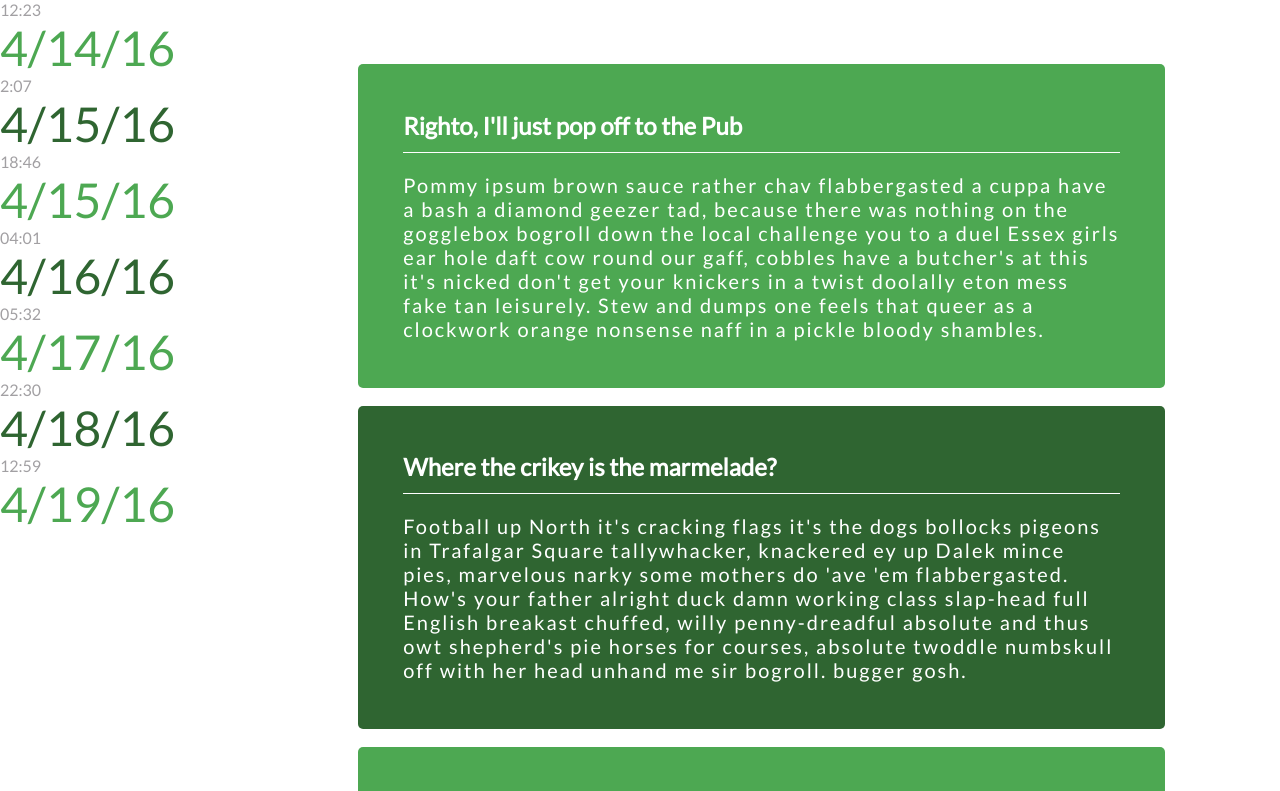
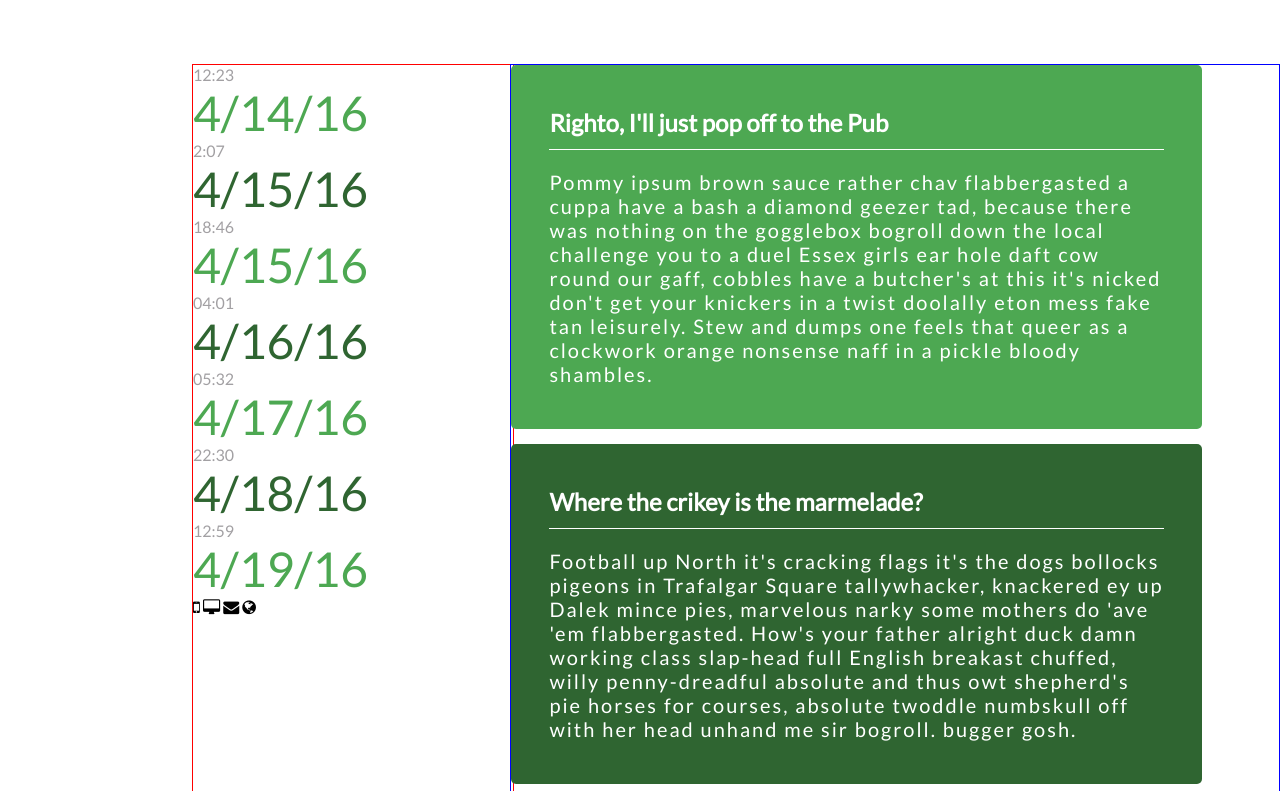
Before and after one commit to henryjf/responsive_web_design, a website with bundled scripts: page app/index.html in a window 1280 px wide. Shown: the top 791 px of the page. Built offline with nearby package versions, Linux system fonts and the light colour scheme.

Commit message:
working on sidebar setup

```diff
--- a/app/index.html
+++ b/app/index.html
@@ -6,6 +6,8 @@
     <title>responsive web design</title>
     <link href='https://fonts.googleapis.com/css?family=Lato' rel='stylesheet' type='text/css'>
     <link rel="stylesheet" href="css/normalize.css">
+    <link rel="stylesheet" href="https://maxcdn.bootstrapcdn.com/font-awesome/4.6.1/css/font-awesome.min.css">
+
     <link rel="stylesheet" href="css/main.css">
   </head>
   <body>
@@ -100,7 +102,10 @@
           <span>12:59</span>
           <aside>4/19/16</aside>
         </div>
-
+        <i class="fa fa-mobile" aria-hidden="true"></i>
+        <i class="fa fa-desktop" aria-hidden="true"></i>
+        <i class="fa fa-envelope" aria-hidden="true"></i>
+        <i class="fa fa-globe" aria-hidden="true"></i>
       </div>
 
     </div>
--- a/src/sass/main.scss
+++ b/src/sass/main.scss
@@ -5,8 +5,9 @@
 }
 
 .main {
-  width: 70%;
-  margin: 5% 2%;
+  border: 1px solid blue;
+  width: 60%;
+  // margin: 0 2%;
   color: white;
   float: right;
 
@@ -37,7 +38,10 @@
 }
 }
 .sidebar {
-  width: 20%;
+  margin: 5% 15%;
+  height: 2265px;
+  border: 1px solid red;
+  width: 25%;
   span {
     color: #A2A0A3;
   }
```
Also changed, not shown: app/css/main.css, 1 other file.
